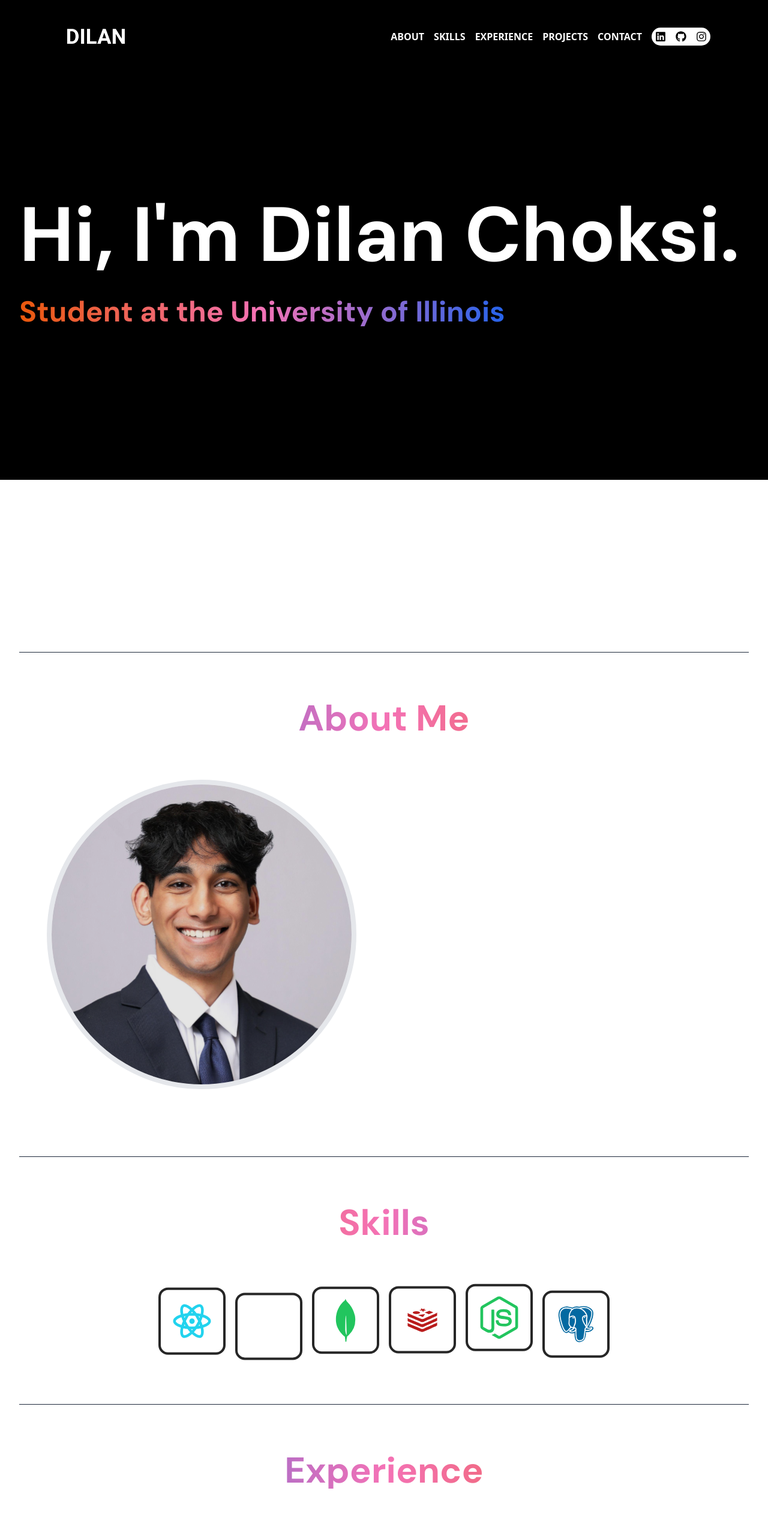
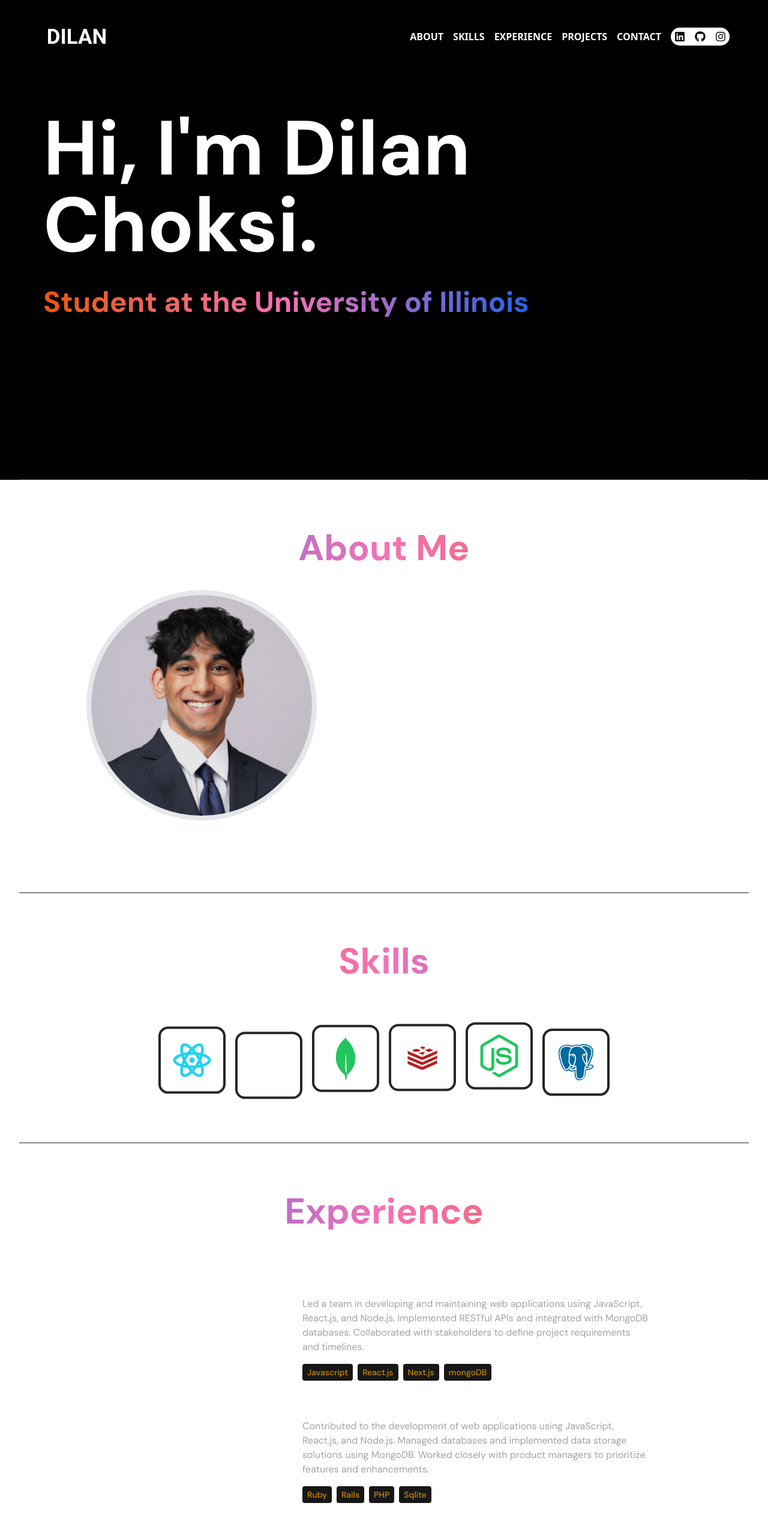
Before and after one commit to dilanchoksi/personal-website, a React (Vite) app: page / in a window 1280 px wide. Shown: the top 2566 px of the page at 60% size. Built offline with nearby package versions, Linux system fonts and the light colour scheme.

Commit message:
hover effects & media queries

```diff
--- a/src/components/About.jsx
+++ b/src/components/About.jsx
@@ -4,7 +4,7 @@ import { motion } from "framer-motion";
 
 const About = () => {
   return (
-    <div className="border-b border-slate-800 pb-20">
+    <div id="about" className="border-b border-slate-800 pt-1 pb-20">
       <motion.h1
         whileInView={{ opacity: 1, y: 0 }}
         initial={{ opacity: 0, y: -100 }}
@@ -18,10 +18,14 @@ const About = () => {
           whileInView={{ opacity: 1, x: 0 }}
           initial={{ opacity: 0, x: -100 }}
           transition={{ duration: 1 }}
-          className="w-full lg:w-1/2 lg:p-8"
+          className="w-full lg:w-1/2 lg:pl-8 xl:pl-28"
         >
-          <div className="flex items-center justify-center">
-            <img src={aboutImg} alt="" className="rounded-full border-8" />
+          <div className="flex items-center justify-center xl:w-96 2xl:w-auto">
+            <img
+              src={aboutImg}
+              alt=""
+              className="rounded-full border-8 md:w-96 md:mb-10 lg:w-96"
+            />
           </div>
         </motion.div>
         <motion.div
@@ -31,7 +35,9 @@ const About = () => {
           className="w-full lg:w-1/2"
         >
           <div className="flex justify-center lg:justify-start">
-            <p className="max-w-xl text-xl xl:text-2xl p-8">{ABOUT_TEXT}</p>
+            <p className="max-w-xl text-xl pt-10 text-center 2xl:text-2xl 2xl:p-8">
+              {ABOUT_TEXT}
+            </p>
           </div>
         </motion.div>
       </div>
--- a/src/components/Contact.jsx
+++ b/src/components/Contact.jsx
@@ -1,9 +1,10 @@
 import { CONTACT } from "../constants/constants";
+import { FaLinkedin } from "react-icons/fa";
 import { motion } from "framer-motion";
 
 const Contact = () => {
   return (
-    <div className="border-b border-slate-800 pb-20">
+    <div id="contact" className="border-b border-slate-800 pb-20">
       <motion.h1
         whileInView={{ opacity: 1, y: 0 }}
         initial={{ opacity: 0, y: -100 }}
@@ -12,21 +13,31 @@ const Contact = () => {
       >
         Get in Touch
       </motion.h1>
-      <div className="text-center tracking-tighter">
+      <div className="text-center">
+        <motion.a
+          whileInView={{ opacity: 1, y: 0 }}
+          initial={{ opacity: 0, y: -15 }}
+          transition={{ duration: 1 }}
+          href="https://www.linkedin.com/in/dilanchoksi/"
+          className="flex items-center justify-center gap-4 text-lg rounded-full p-1.5 bg-[#004182] w-32 mb-3.5 mx-auto border-2 border-white"
+          target="_blank"
+        >
+          <FaLinkedin></FaLinkedin>
+          <p>LinkedIn</p>
+        </motion.a>
         <motion.p
           whileInView={{ opacity: 1, x: 0 }}
-          initial={{ opacity: 0, x: -100 }}
+          initial={{ opacity: 0, x: -15 }}
           transition={{ duration: 1 }}
-          href="#"
-          className="my-4 text-xl"
+          className="my-2 text-xl"
         >
           {CONTACT.email}
         </motion.p>
         <motion.p
           whileInView={{ opacity: 1, x: 0 }}
-          initial={{ opacity: 0, x: 100 }}
+          initial={{ opacity: 0, x: 15 }}
           transition={{ duration: 1 }}
-          className="my-4 text-lg"
+          className="my-2 text-lg"
         >
           {CONTACT.phoneNo}
         </motion.p>
--- a/src/components/Experience.jsx
+++ b/src/components/Experience.jsx
@@ -3,7 +3,7 @@ import { motion } from "framer-motion";
 
 const Experience = () => {
   return (
-    <div className="border-b border-slate-800 pb-20">
+    <div id="experience" className="border-b border-slate-800 pt-1 pb-20">
       <motion.h1
         whileInView={{ opacity: 1, y: 0 }}
         initial={{ opacity: 0, y: -100 }}
--- a/src/components/Hero.jsx
+++ b/src/components/Hero.jsx
@@ -9,7 +9,7 @@ const container = (delay) => ({
 
 const Hero = () => {
   return (
-    <div className="border-b border-slate-800 lg:mb-35 h-screen mt-72">
+    <div className="border-b border-slate-800 h-screen pt-40 md:pt-80 lg:pl-10 lg:pt-80 xl:pt-36 2xl:pt-72">
       <div className="w-full">
         <div className="flex-col items-center lg:items-start">
           <motion.h1
--- a/src/components/Navbar.jsx
+++ b/src/components/Navbar.jsx
@@ -25,8 +25,8 @@ const Navbar = () => {
 
   return (
     <nav
-      className={`flex items-center justify-between fixed w-full top-0 left-0 px-24 z-40 __cust_trans duration-1000 ${
-        scrolled ? "bg-white opacity-95 py-2" : "bg-transparent py-10"
+      className={`flex items-center justify-between fixed w-full top-0 left-0 md:px-6 lg:px-16 px-24 z-40 __cust_trans duration-1000 ${
+        scrolled ? "bg-zinc-300 opacity-95 py-2" : "bg-transparent py-10"
       }`}
     >
       <div className="flex flex-shrink-0 items-center z-50">
@@ -43,19 +43,19 @@ const Navbar = () => {
           }`}
         >
           <li>
-            <a href="">ABOUT</a>
+            <a href="#about">ABOUT</a>
           </li>
           <li>
-            <a href="">SKILLS</a>
+            <a href="#skills">SKILLS</a>
           </li>
           <li>
-            <a href="">EXPERIENCE</a>
+            <a href="#experience">EXPERIENCE</a>
           </li>
           <li>
-            <a href="">PROJECTS</a>
+            <a href="#projects">PROJECTS</a>
           </li>
           <li>
-            <a href="">CONTACT</a>
+            <a href="#contact">CONTACT</a>
           </li>
         </ul>
         <div
@@ -63,9 +63,27 @@ const Navbar = () => {
             scrolled ? "bg-black text-white" : "bg-white text-black"
           }`}
         >
-          <FaLinkedin />
-          <FaGithub />
-          <FaInstagram />
+          <a
+            href="https://www.linkedin.com/in/dilanchoksi/"
+            className="hover:text-[#0a66c2]"
+            target="_blank"
+          >
+            <FaLinkedin />
+          </a>
+          <a
+            href="https://github.com/dilanchoksi/"
+            className="hover:text-[#7C007C]"
+            target="_blank"
+          >
+            <FaGithub />
+          </a>
+          <a
+            href="https://instagram.com/dilanchoksi_/"
+            className="hover:text-[#D62976]"
+            target="_blank"
+          >
+            <FaInstagram />
+          </a>
         </div>
       </div>
     </nav>
--- a/src/components/Projects.jsx
+++ b/src/components/Projects.jsx
@@ -3,7 +3,7 @@ import { motion } from "framer-motion";
 
 const Projects = () => {
   return (
-    <div className="border-b border-slate-800 pb-20">
+    <div id="projects" className="border-b border-slate-800 pt-1 pb-20">
       <motion.h1
         whileInView={{ opacity: 1, y: 0 }}
         initial={{ opacity: 0, y: -100 }}
@@ -26,7 +26,7 @@ const Projects = () => {
                 alt={project.title}
                 width={150}
                 height={150}
-                className="mb-6 rounded"
+                className="mb-6 rounded border-white border-2"
               />
             </motion.div>
             <motion.div
--- a/src/components/Skills.jsx
+++ b/src/components/Skills.jsx
@@ -21,7 +21,7 @@ const iconVariants = (duration) => ({
 
 const Technologies = () => {
   return (
-    <div className="border-b border-slate-800 pb-20">
+    <div id="skills" className="border-b border-slate-800 pt-1 pb-20">
       <motion.h2
         whileInView={{ opacity: 1, y: 0 }}
         initial={{ opacity: 0, y: -100 }}
--- a/src/constants/constants.js
+++ b/src/constants/constants.js
@@ -5,36 +5,37 @@ import project4 from "../assets/projects/project-4.jpg";
 
 export const HERO_CONTENT = `I am a passionate full stack developer with a knack for crafting robust and scalable web applications. With 5 years of hands-on experience, I have honed my skills in front-end technologies like React and Next.js, as well as back-end technologies like Node.js, MySQL, PostgreSQL, and MongoDB. My goal is to leverage my expertise to create innovative solutions that drive business growth and deliver exceptional user experiences.`;
 
-export const ABOUT_TEXT = `I am a dedicated and versatile full stack developer with a passion for creating efficient and user-friendly web applications. With 5 years of professional experience, I have worked with a variety of technologies, including React, Next.js, Node.js, MySQL, PostgreSQL, and MongoDB. My journey in web development began with a deep curiosity for how things work, and it has evolved into a career where I continuously strive to learn and adapt to new challenges. I thrive in collaborative environments and enjoy solving complex problems to deliver high-quality solutions. Outside of coding, I enjoy staying active, exploring new technologies, and contributing to open-source projects.`;
+export const ABOUT_TEXT =
+  "I am an undergraduate student studying Computer Science and Statistics at the University of Illinois Urbana-Champaign. As a versatile full-stack-developer, I have a passion for creating efficient and user-friendly web applications. I have worked with a variety of languages and technologies including Java, Python, JavaScript, Node.js, React.js, MongoDB, and more.  My journey in web development began with a deep curiosity for how things work, and it has evolved into a career where I continuously strive to learn and adapt to new challenges. I thrive in collaborative environments and enjoy solving complex problems to deliver high-quality solutions. Outside of coding, I enjoy staying active with sports, playing poker, and exploring new technologies.";
 
 export const EXPERIENCES = [
   {
-    year: "2023 - Present",
-    role: "Senior Full Stack Developer",
-    company: "Google Inc.",
+    year: "May 2024 - August 2024",
+    role: "Software Innovation Intern",
+    company: "Wakefern Food Corporation",
     description: `Led a team in developing and maintaining web applications using JavaScript, React.js, and Node.js. Implemented RESTful APIs and integrated with MongoDB databases. Collaborated with stakeholders to define project requirements and timelines.`,
     technologies: ["Javascript", "React.js", "Next.js", "mongoDB"],
   },
   {
-    year: "2022 - 2023",
-    role: "Frontend Developer",
-    company: "Adobe",
+    year: "August 2023 - December 2023",
+    role: "Software Engineer",
+    company: "Project: Code",
+    description: `Contributed to the development of web applications using JavaScript, React.js, and Node.js. Managed databases and implemented data storage solutions using MongoDB. Worked closely with product managers to prioritize features and enhancements.`,
+    technologies: ["Ruby", "Rails", "PHP", "Sqlite"],
+  },
+  {
+    year: "Febraury 2022 - November 2022",
+    role: "Code Instructor",
+    company: "Code Ninjas",
     description: `Designed and developed user interfaces for web applications using Next.js and React. Worked closely with backend developers to integrate frontend components with Node.js APIs. Implemented responsive designs and optimized frontend performance.`,
     technologies: ["HTML", "CSS", "Vue.js", "mySQL"],
   },
   {
-    year: "2021 - 2022",
-    role: "Full Stack Developer",
-    company: "Facebook",
+    year: "September 2019 - June 2022",
+    role: "Software Engineer",
+    company: "First Robotics Compeition Team 75",
     description: `Developed and maintained web applications using JavaScript, React.js, and Node.js. Designed and implemented RESTful APIs for data communication. Collaborated with cross-functional teams to deliver high-quality software products on schedule.`,
     technologies: ["Python", "Svelte", "Three.js", "Postgres"],
-  },
-  {
-    year: "2020 - 2021",
-    role: "Software Engineer",
-    company: "Paypal",
-    description: `Contributed to the development of web applications using JavaScript, React.js, and Node.js. Managed databases and implemented data storage solutions using MongoDB. Worked closely with product managers to prioritize features and enhancements.`,
-    technologies: ["Ruby", "Rails", "PHP", "Sqlite"],
   },
 ];
 
--- a/src/index.css
+++ b/src/index.css
@@ -9,12 +9,5 @@
 
 :root {
   font-family: "DM Sans", sans-serif;
+  scroll-behavior: smooth;
 }
-
-.__cust_trans {
-  .transition {
-    transition-property: all;
-    transition-timing-function: cubic-bezier(0.4, 0, 0.2, 1);
-    transition-duration: 150ms;
-  }
-}
```
